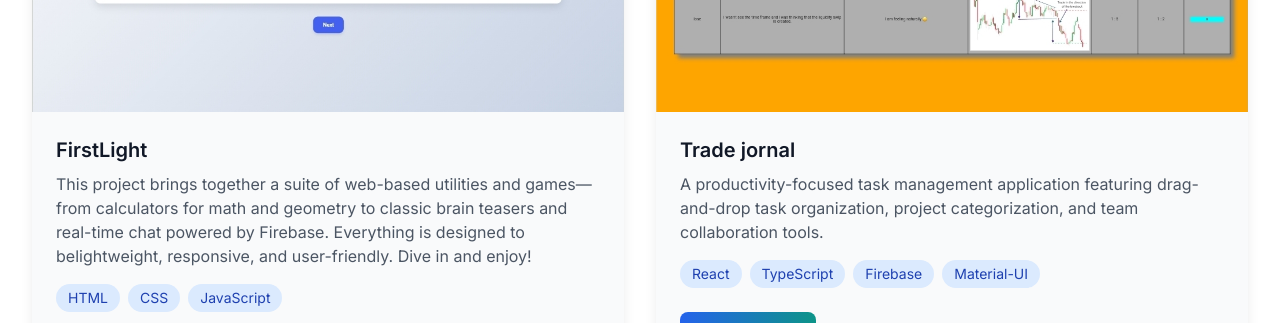
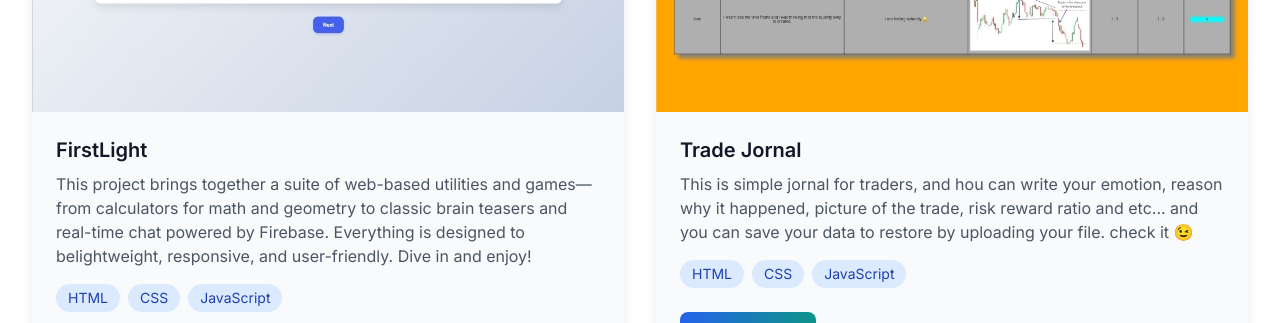
Before and after one commit to Eyob37/New-project, a React (Vite) app: page / in a window 1280 px wide. Shown: the part 2900-3223 px from the top of the page. Built offline with nearby package versions, Linux system fonts and the light colour scheme.

Commit message:
Update Projects.tsx

```diff
--- a/src/components/Projects.tsx
+++ b/src/components/Projects.tsx
@@ -22,7 +22,7 @@ const Projects: React.FC = () => {
     {
       id: 1,
       title: 'FirstLight',
-      description: 'Full-stack e-commerce solution with modern UI and secure payment integration.',
+      description: 'Best my first and best project',
       longDescription: 'This project brings together a suite of web-based utilities and games— \n from calculators for math and geometry to classic brain teasers and real-time chat powered by Firebase. Everything is designed to belightweight, responsive, and user-friendly. Dive in and enjoy!',
       technologies: ['HTML', 'CSS ', 'JavaScript'],
       liveUrl: 'https://best-organized.vercel.app/',
@@ -33,11 +33,11 @@ const Projects: React.FC = () => {
     },
     {
       id: 2,
-      title: 'Trade jornal',
-      description: 'Intuitive task management application with drag-and-drop functionality.',
-      longDescription: 'A productivity-focused task management application featuring drag-and-drop task organization, project categorization, and team collaboration tools.',
-      technologies: ['React', 'TypeScript', 'Firebase', 'Material-UI'],
-      liveUrl: 'https://taskmanager-demo.example.com',
+      title: 'Trade Jornal',
+      description: 'jornal for traders, It can be able to write jornal',
+      longDescription: 'This is simple jornal for traders, and hou can write your emotion, reason why it happened, picture of the trade, risk reward ratio and etc... and you can save your data to restore by uploading your file. check it 😉',
+      technologies: ['HTML', 'CSS ', 'JavaScript'],
+      liveUrl: 'https://alazar-sproject.vercel.app/',
       githubUrl: 'https://alazar-sproject.vercel.app/',
       image: TradeJornal,
       icon: <Zap className="w-6 h-6" />,
```
